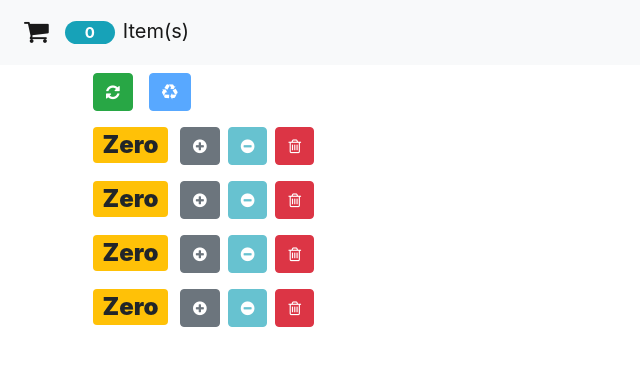
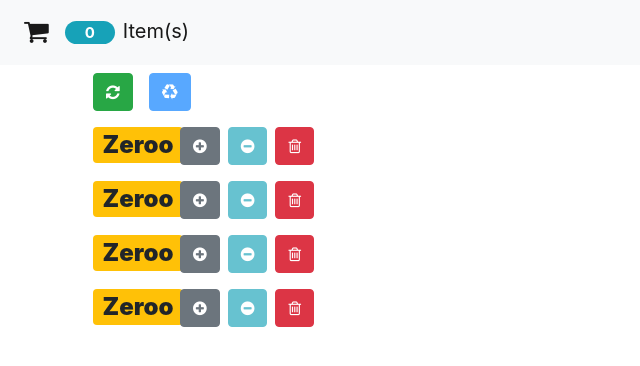
Before and after one commit to lcgalappaththi94/counter-app, a React (Create React App) app: page / in a window 1280 px wide. Shown: the top 366 px of the page, without its empty margins (0-640 px from the left). Built offline with nearby package versions, Linux system fonts and the light colour scheme.

Commit message:
UI update new

```diff
--- a/src/components/counter.jsx
+++ b/src/components/counter.jsx
@@ -44,7 +44,7 @@ class Counter extends Component {
 
   formatCount = () => {
     const { value } = this.props.counter;
-    return value === 0 ? "Zero" : value;
+    return value === 0 ? "Zeroo" : value;
   };
 }
 
```
